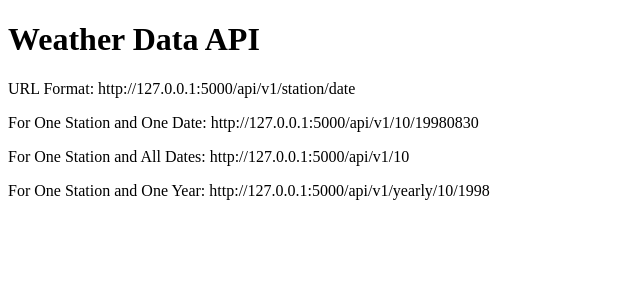
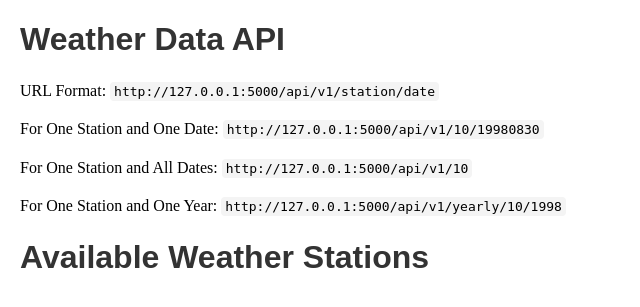
Before and after one commit to bisistashrestha/Weather-Data-Api, a Flask app: template templates/home.html in a window 1280 px wide. Shown: the top 307 px of the page, without its empty margins (0-640 px from the left). Run offline with Flask 3, Linux system fonts and the light colour scheme; the template is opened without the code that fills it, so the values that code supplies are empty.

Commit message:
Initial Commit

```diff
--- a/templates/home.html
+++ b/templates/home.html
@@ -2,16 +2,29 @@
 <html lang="en">
 <head>
     <meta charset="UTF-8">
-    <meta http-equiv="X-UA-Compatible" content="IE=edge">
-    <meta name="viewport" content="width=device-width, initial-scale=1.0">
     <title>Weather Data API</title>
+    <style>
+        body { font-family: Arial, sans-serif; margin: 20px; }
+        h1 { color: #333; }
+        p { font-family: 'Times New Roman', Times, serif; line-height: 1.4; }
+        code { background-color: #f4f4f4; padding: 2px 4px; border-radius: 4px; }
+        table { border-collapse: collapse; width: 100%; margin-top: 20px; }
+        table, th, td { border: 1px solid #aaa; }
+        th, td { padding: 8px; text-align: left; }
+        th { background-color: #f2f2f2; }
+    </style>
 </head>
 <body>
     <h1>Weather Data API</h1>
-    <p>URL Format: http://127.0.0.1:5000/api/v1/station/date</p>
-    <p>For One Station and One Date: http://127.0.0.1:5000/api/v1/10/19980830</p>
-    <p>For One Station and All Dates: http://127.0.0.1:5000/api/v1/10</p>
-    <p>For One Station and One Year: http://127.0.0.1:5000/api/v1/yearly/10/1998</p>
-    <p>{{data|safe}}</p>
+    <div>
+        <p>URL Format: <code>http://127.0.0.1:5000/api/v1/station/date</code></p>
+        <p>For One Station and One Date: <code>http://127.0.0.1:5000/api/v1/10/19980830</code></p>
+        <p>For One Station and All Dates: <code>http://127.0.0.1:5000/api/v1/10</code></p>
+        <p>For One Station and One Year: <code>http://127.0.0.1:5000/api/v1/yearly/10/1998</code></p>
+    </div>
+    <h1>Available Weather Stations</h1>
+    <div>
+        {{ data | safe }}
+    </div>
 </body>
 </html>
```
Also changed, not shown: templates/station.html (deleted, +0 -19 lines), templates/yearly.html (deleted, +0 -19 lines), README.md (added), 1 other file.
